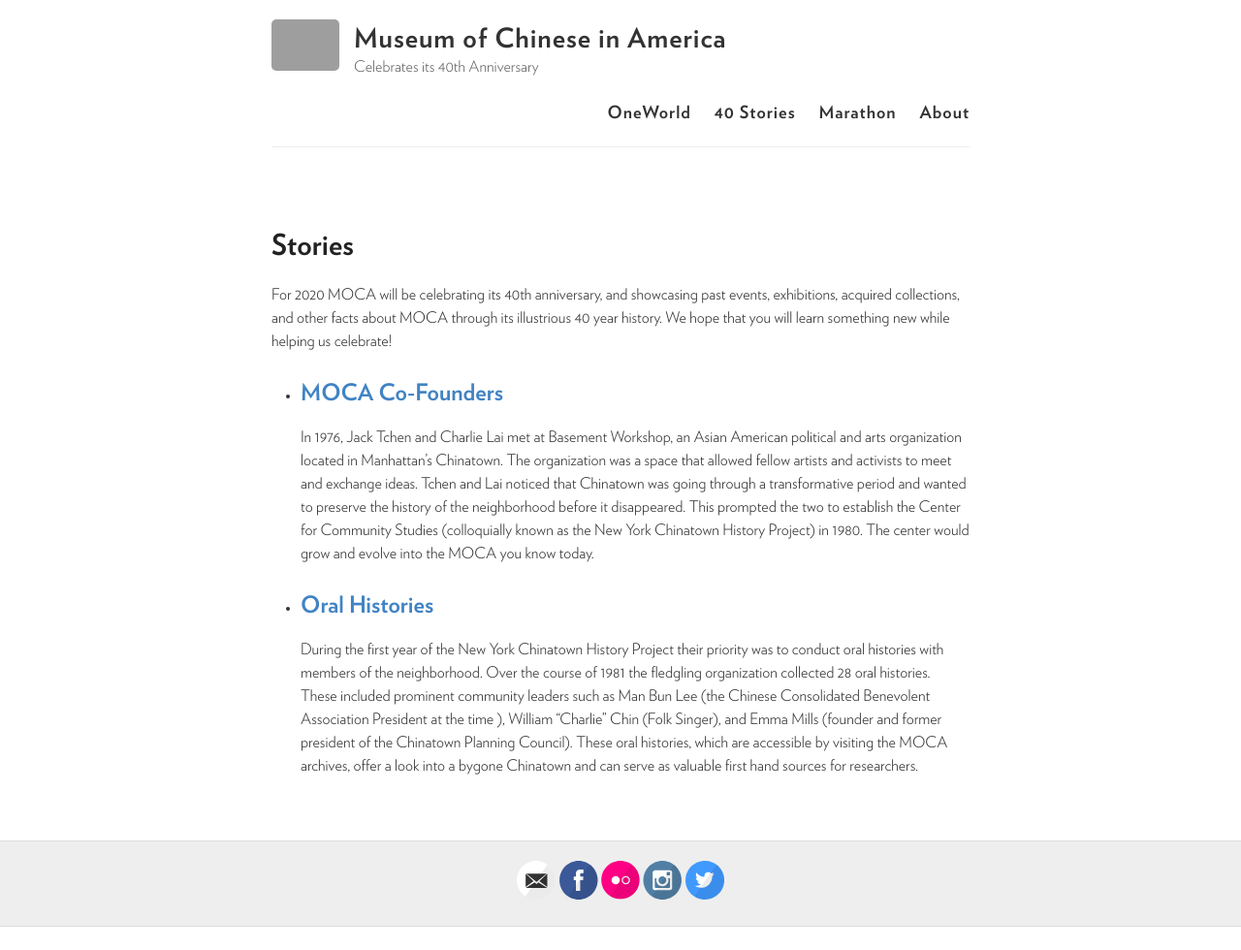
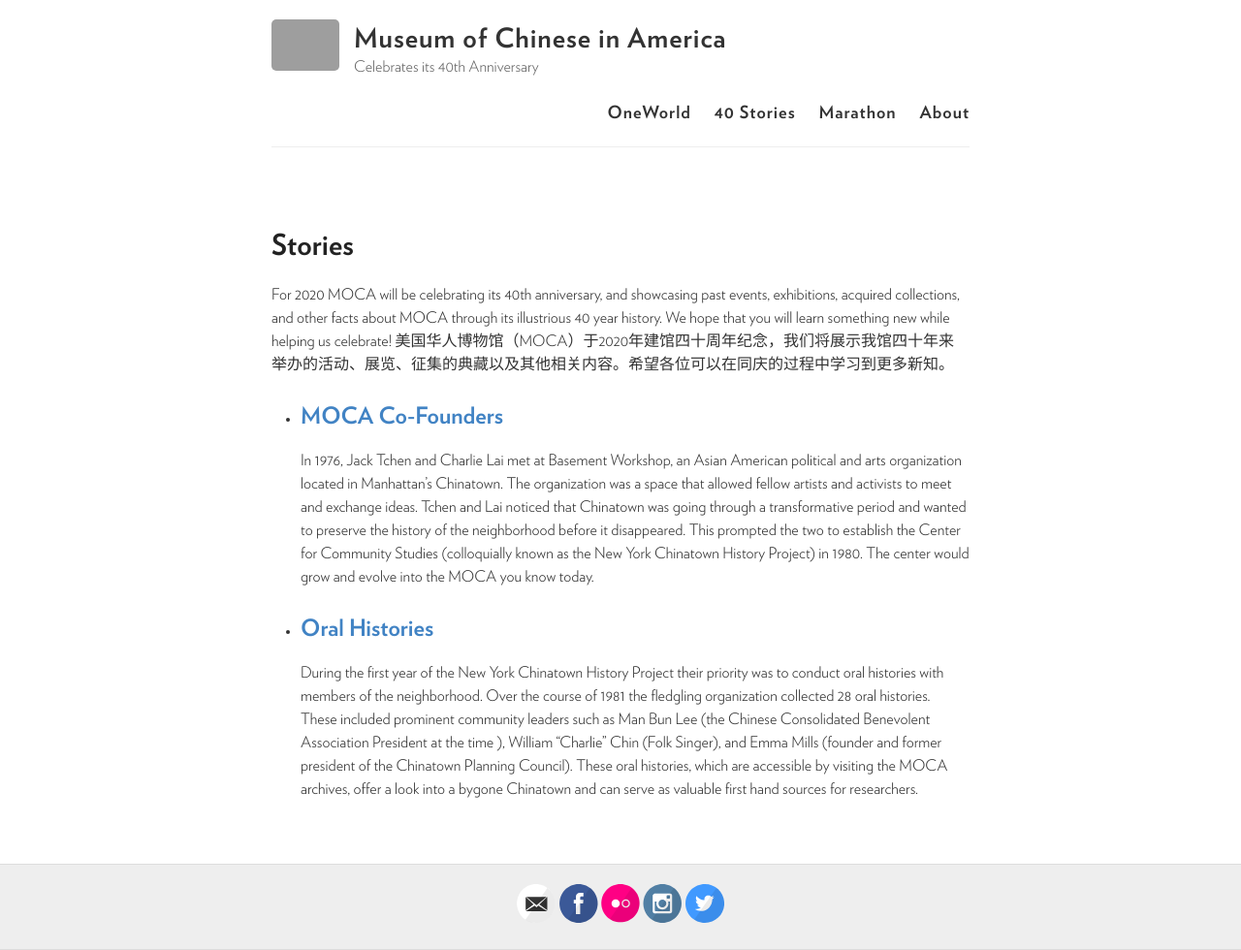
Before and after one commit to moca40/moca40.github.io, a Jekyll site: the page built from stories.html, in a window 1280 px wide. Shown: the whole page at 97% size. Built offline with Jekyll 4.4.1, drawn with Linux system fonts in a browser that asks for light colours; before the commit the page ends 956 px from its top, so only the background shows below that; grey boxes are pictures that could not be loaded.

Commit message:
Update stories.html

```diff
--- a/stories.html
+++ b/stories.html
@@ -4,6 +4,7 @@
 ---
 
 For 2020 MOCA will be celebrating its 40th anniversary, and showcasing past events, exhibitions, acquired collections, and other facts about MOCA through its illustrious 40 year history. We hope that you will learn something new while helping us celebrate!
+美国华人博物馆（MOCA）于2020年建馆四十周年纪念，我们将展示我馆四十年来举办的活动、展览、征集的典藏以及其他相关内容。希望各位可以在同庆的过程中学习到更多新知。
 
 <ul>
   {% for post in site.stories %}
```
